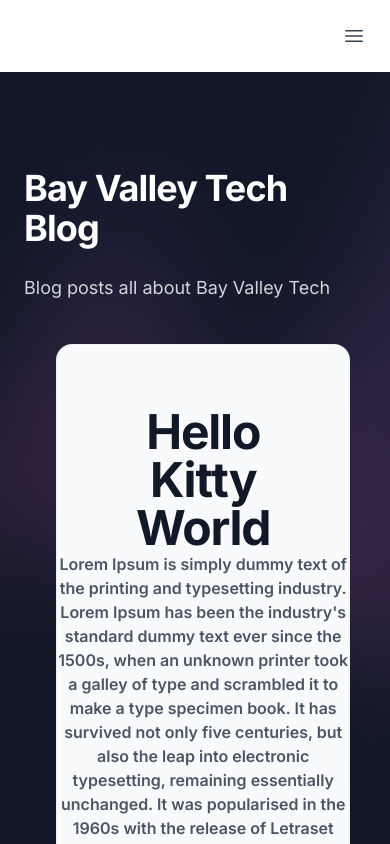
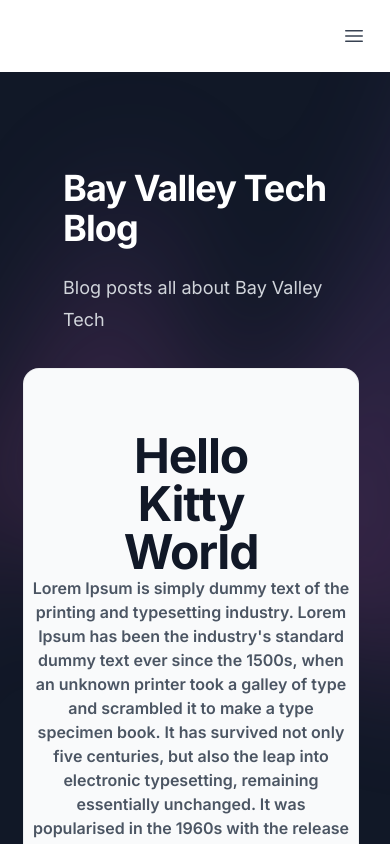
Before and after one commit to Bay-Valley-Tech-Code-Academy/UI-Tool-Kit, a Next.js app: page /blog in a window 390 px wide. Shown: the top 844 px of the page. Built offline with nearby package versions, Linux system fonts and the light colour scheme.

Commit message:
Grid and responsiveness fixes to the columns

```diff
--- a/src/app/blog/page.js
+++ b/src/app/blog/page.js
@@ -28,15 +28,15 @@ export default function Blog() {
         className="aspect-[1097/845] w-[68.5625rem] bg-gradient-to-tr from-[#ff4694] to-[#776fff] opacity-20"
       />
     </div>
-    <div className="mx-auto max-w-7xl px-6 lg:px-8">
+    <div className="mx-auto max-w-[80vw] px-6  lg:px-8">
       <div className="mx-auto max-w-2xl lg:mx-0">
         <h2 className="text-4xl font-bold tracking-tight text-white sm:text-6xl">Bay Valley Tech Blog</h2>
-        <p className="mt-6 text-lg leading-8 text-gray-300">
+        <p className="mt-6 text-lg leading-8 text-gray-300 pb-8">
         Blog posts all about Bay Valley Tech
         </p>
       </div>
 
-      <div className="mt-10 flex items-center justify-center flex-col lg:flex-row">
+      <div className="max-w-[80vw]">
         {Box(itemData)}
       </div>
     </div>
--- a/src/components/Box/box.js
+++ b/src/components/Box/box.js
@@ -2,12 +2,12 @@ import { UserCircleIcon } from "@heroicons/react/24/outline"
 
 export default function Box(itemData) {
   return (
-      <div className="mx-auto max-w-7xl px-6 lg:px-8 grid lg:grid-rows-2">
-          <div className="-mt-2 p-2 lg:mt-0 lg:w-full gap-x-6">
+
+          <div className="-mt-2 p-2 mr-2 lg:mt-0 gap-x-6 grid lg:grid-flow-col grid-flow-row auto-cols-max justify-center gap-4">
 
             {itemData.map((item, i) => (
-              <div className="rounded-2xl bg-gray-50 py-10 text-center ring-1 ring-inset ring-gray-900/5 lg:flex lg:flex-row lg:justify-center gap-x-6" key={i}>
-                <div className="mx-auto max-w-xs " >
+              <div className="rounded-2xl bg-gray-50 py-10 text-center ring-1 ring-inset ring-gray-900/5 gap-x-6" key={i}>
+                <div className="mx-2 max-w-xs " >
                   <p className="mt-6 flex items-baseline justify-center gap-x-2 px-[5rem]">
                     <span className="text-5xl font-bold tracking-tight text-gray-900">{item.description}</span>
                   </p>
@@ -26,6 +26,6 @@ export default function Box(itemData) {
               ))}
 
           </div>
-        </div>
+
   )
 }
```
